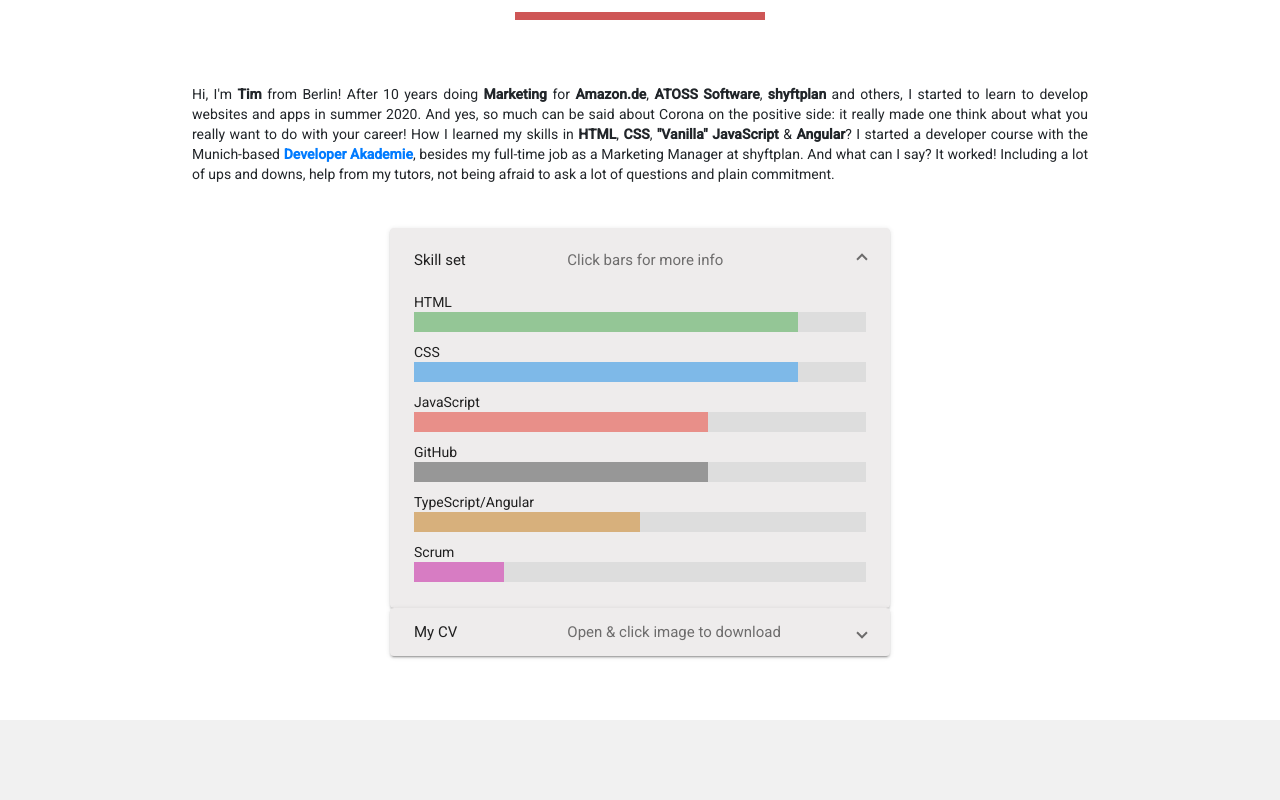
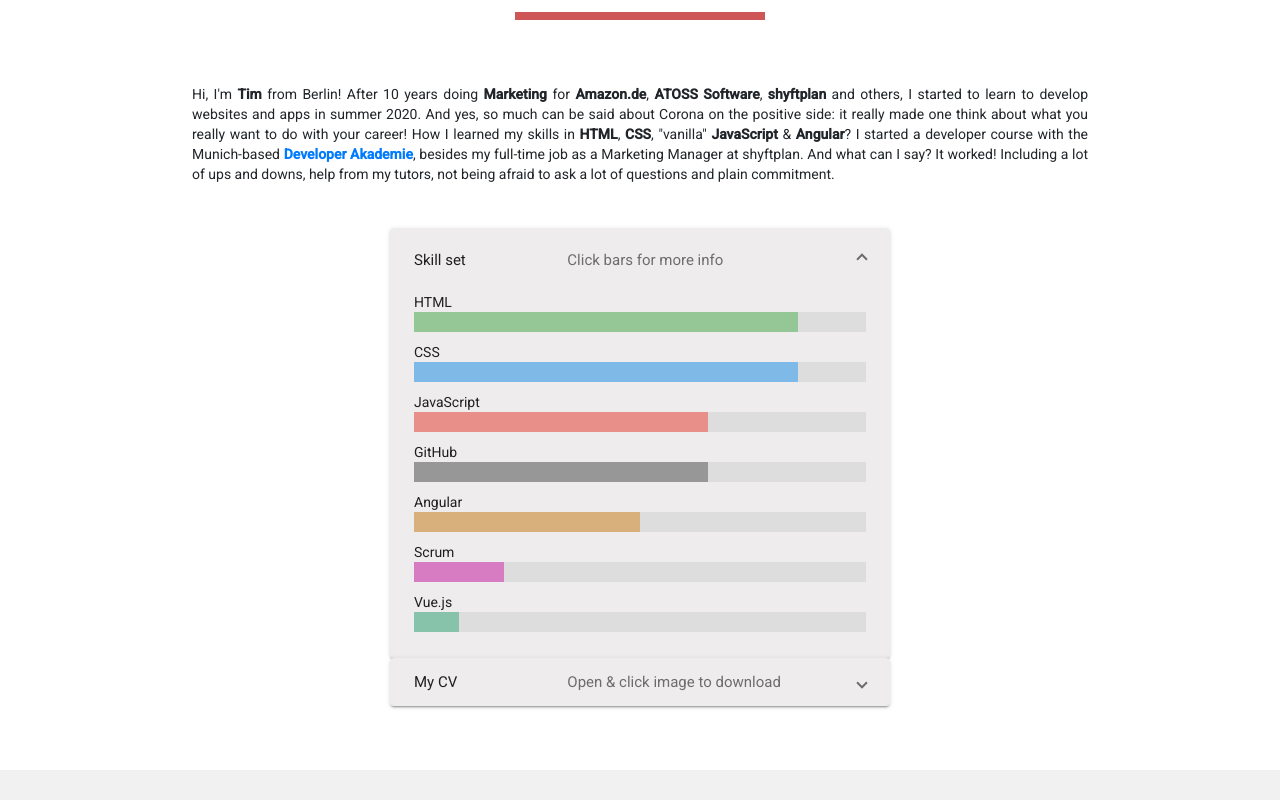
Before and after one commit to TimKuntze/website_timkuntze, an Angular app: page / in a window 1280 px wide. Shown: the part 920-1720 px from the top of the page. Built offline with nearby package versions, Linux system fonts and the light colour scheme.

Commit message:
updated portfolio

```diff
--- a/src/app/about-me/about-me.component.html
+++ b/src/app/about-me/about-me.component.html
@@ -7,7 +7,7 @@
         <div class="aboutme">
 
             <p class="aboutme-text">Hi, I'm <b>Tim</b> from Berlin! After 10 years doing <b>Marketing</b> for <b>Amazon.de</b>, <b>ATOSS Software</b>, <b>shyftplan</b> and others, I started to learn to develop websites and apps in summer 2020. And yes, so much can be said about
-                Corona on the positive side: it really made one think about what you really want to do with your career! How I learned my skills in <b>HTML</b>, <b>CSS</b>, <b>"Vanilla" JavaScript</b> & <b>Angular</b>? I started a developer course with the Munich-based
+                Corona on the positive side: it really made one think about what you really want to do with your career! How I learned my skills in <b>HTML</b>, <b>CSS</b>, "vanilla" <b>JavaScript</b> & <b>Angular</b>? I started a developer course with the Munich-based
                 <b><a href="https://developerakademie.com/" target="_blank">Developer Akademie</a></b>, besides my full-time job as a Marketing Manager at shyftplan. And what can I say? It worked! Including a lot of ups and downs, help from my tutors,
                 not being afraid to ask a lot of questions and plain commitment.</p>
 
@@ -93,7 +93,7 @@
                                 </div>
                             </div>
 
-                            <span>TypeScript/Angular</span>
+                            <span>Angular</span>
                             <div (click)="popupangular = true" class="skill-container">
                                 <div class="skills angular-bar"></div>
                             </div>
@@ -103,7 +103,7 @@
                                     <h2>Angular</h2>
                                     <a class="close" (click)="popupangular = false">&times;</a>
                                     <div class="content-angular">
-                                        My first AngularJS project? You're looking at it, as I programmed it with Angular. Although it was not easy to go from plain JavaScript coding to Angular, because of some things that are different, I have to say that i makes programming much more effective
+                                        My first Angular project? You're looking at it, as I programmed it with Angular. Although it was not easy to go from vanilla JavaScript coding to Angular, I realized pretty quickly how much it makes programming much more effective
                                         and clear!
                                     </div>
                                 </div>
@@ -119,10 +119,26 @@
                                     <h2>Scrum</h2>
                                     <a class="close" (click)="popupscrum = false">&times;</a>
                                     <div class="content-scrum">
-                                        Scrum
+                                        Agile project management is a must. As I worked closely with Product Management before, I was already a bit familiar with this method. At Developer Akademie i finally learned what it means using it from the tech-spectrum.
                                     </div>
                                 </div>
                             </div>
+
+                            <span>Vue.js</span>
+                            <div (click)="popupvue = true" class="skill-container">
+                                <div class="skills vue-bar"></div>
+                            </div>
+
+                            <div class="overlay" *ngIf="popupvue">
+                                <div class="popup">
+                                    <h2>Vue.js</h2>
+                                    <a class="close" (click)="popupvue = false">&times;</a>
+                                    <div class="content-vue">
+                                        A honorable mention so to speak. I once tried myself on a small Vue.js project, in which I connected to an API of a movie database using Vue.js and Vuex. See portfolio in the tab "Other" for more info.
+                                    </div>
+                                </div>
+                            </div>
+
                         </div>
                     </mat-expansion-panel>
                 </mat-accordion>
--- a/src/app/about-me/about-me.component.scss
+++ b/src/app/about-me/about-me.component.scss
@@ -135,9 +135,6 @@ h2 {
     }
 }
 
-
-/* Green */
-
 .css-bar {
     width: 85%;
     opacity: 0.5;
@@ -146,9 +143,6 @@ h2 {
         opacity: 1;
     }
 }
-
-
-/* Blue */
 
 .js-bar {
     width: 65%;
@@ -159,9 +153,6 @@ h2 {
     }
 }
 
-
-/* Red */
-
 .github-bar {
     width: 65%;
     opacity: 0.5;
@@ -170,9 +161,6 @@ h2 {
         opacity: 1;
     }
 }
-
-
-/* Red */
 
 .angular-bar {
     width: 50%;
@@ -183,13 +171,19 @@ h2 {
     }
 }
 
-
-/* Red */
-
 .scrum-bar {
     width: 20%;
     opacity: 0.5;
     background-color: #d11caa;
+    &:hover {
+        opacity: 1;
+    }
+}
+
+.vue-bar {
+    width: 10%;
+    opacity: 0.5;
+    background-color: #32a77a;
     &:hover {
         opacity: 1;
     }
--- a/src/app/about-me/about-me.component.ts
+++ b/src/app/about-me/about-me.component.ts
@@ -13,6 +13,7 @@ export class AboutMeComponent implements OnInit {
   popupangular = false
   popupgithub = false
   popupscrum = false
+  popupvue = false
   constructor() { }
 
   ngOnInit(): void {
--- a/src/app/portfolio/portfolio.component.html
+++ b/src/app/portfolio/portfolio.component.html
@@ -56,7 +56,7 @@
                             </div>
                         </div>
                     </div>
-                    <div class="single-portfolio">
+                    <!--<div class="single-portfolio">
                         <div class="portfolio-laptop"><img src="assets/img/join.png"> </div>
 
                         <div class="portfolio-text">
@@ -71,7 +71,7 @@
                             </div>
                         </div>
 
-                    </div>
+                    </div>-->
                     <div class="single-portfolio">
 
                         <div class="portfolio-laptop"><img src="assets/img/lieferdienst.png"> </div>
@@ -106,6 +106,21 @@
                         </div>
 
                     </div>
+                    <div class="single-portfolio">
+
+                        <div class="portfolio-laptop"><img src="assets/img/app_justwatch.png"> </div>
+                        <div class="portfolio-text">
+                            <h3>Vue.js: API to JustWatch movie database </h3>
+                            <p>A project where I tapped the JustWatch movie database (the current 50 most popular movies) using Vue.js as framework and Vuex as state management pattern and library.
+                            </p>
+
+                            <div class="cta-section">
+                                <a href="https://obscuredbyevil.de" target="_blank"><button mat-raised-button color="primary">Lets have a look!</button></a>
+                                <a href="https://github.com/TimKuntze/app_search-justwatch-api" target="_blank"><button mat-raised-button color="primary">GitHub</button></a>
+                            </div>
+                        </div>
+
+                    </div>
                 </mat-tab>
             </mat-tab-group>
         </div>
```
Also changed, not shown: src/assets/img/app_justwatch.png (added).
